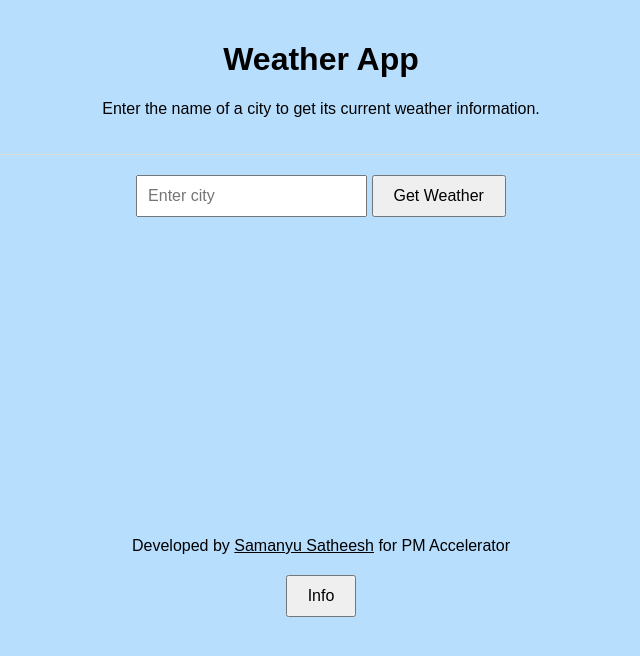
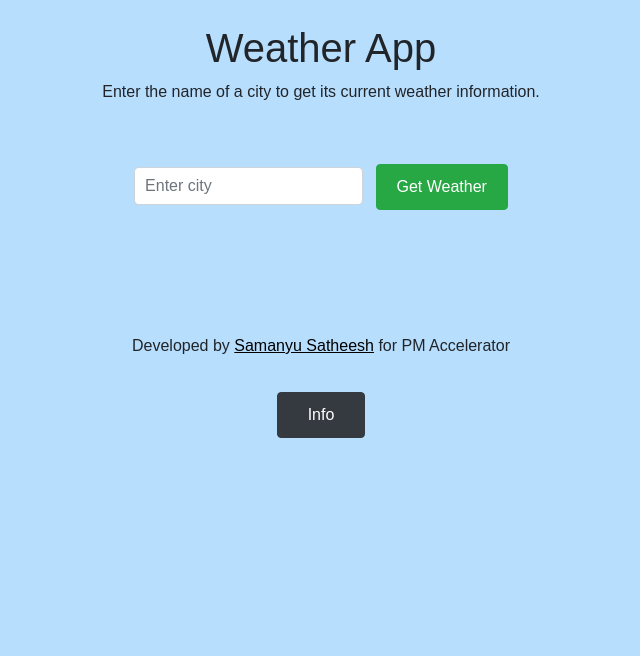
Before and after one commit to Samanyu24X/WeatherApp, a Flask app: page / in a window 1280 px wide. Shown: the top 656 px of the page, without its empty margins (319-959 px from the left). Run offline with Flask 3, Linux system fonts and the light colour scheme; some libraries are stand-ins or nearby versions.

Commit message:
implemented backend logic to return weather info AND icon, updated frontend with Bootstrap

```diff
--- a/app.py
+++ b/app.py
@@ -1,5 +1,6 @@
 from flask import Flask, render_template, request, jsonify
 import requests
+from config import WEATHER_API_KEY  # import the API key from config.py
 
 app = Flask(__name__)
 
@@ -11,20 +12,28 @@ def index():
 def weather():
     location = request.args.get('location')
 
-    # calling the API (need to replace this with the API key and endpoint)
-    weather_api_url = f'http://api.weatherapi.com/v1/current.json?key=YOUR_API_KEY&q={location}'
+    if not location:
+        return jsonify({'error': 'No location provided'}), 400
+
+    weather_api_url = f'http://api.weatherapi.com/v1/current.json?key={WEATHER_API_KEY}&q={location}'
     response = requests.get(weather_api_url)
+
+    if response.status_code != 200:
+        return jsonify({'error': 'Could not retrieve weather data'}), response.status_code
+
     data = response.json()
 
-    # Extract relevant data from the API response
+    # xxtract the data we want from the API response
     description = data.get('current', {}).get('condition', {}).get('text', 'No description available')
     image_url = data.get('current', {}).get('condition', {}).get('icon', '')
+    temp_fahrenheit = data.get('current', {}).get('temp_f', 'N/A')  # the temperature in Fahrenheit
 
-    # Return the data as JSON
-    # possibly return an image as well?
+    # returns the data as JSON, including the location
     return jsonify({
+        'location': location,  # include the location in the response
         'description': description,
-        'imageUrl': f'http:{image_url}'  # Prefix with 'http:' if the image URL is relative
+        'imageUrl': f'http:{image_url}',  # prefix with 'http:' if the image URL is relative
+        'temperature': temp_fahrenheit  # include the temperature in Fahrenheit
     })
 
 if __name__ == '__main__':
--- a/static/css/styles.css
+++ b/static/css/styles.css
@@ -1,3 +1,7 @@
+html {
+    overflow-y: scroll; /* scrollbar is always present, this avoids "shift" motion when scrollbar appears/disappears */
+}
+
 body {
     font-family: Arial, sans-serif;
     margin: 0;
@@ -8,7 +12,6 @@ body {
 
 #header {
     padding: 20px;
-    border-bottom: 1px solid #ddd;
 }
 
 #search {
@@ -26,17 +29,50 @@ body {
     cursor: pointer;
 }
 
+#aboutMe {
+    padding-top: 100px;
+}
+
+#aboutMe a {
+    color: black;
+    text-decoration: underline;
+}
+
 #info {
     margin: 20px;
+    padding-top: 10px;
 }
 
 #infoButton {
-    padding: 10px 20px;
+    padding: 10px 30px;
     font-size: 16px;
     cursor: pointer;
 }
 
 #infoText {
-    margin-top: 10px;
+    display: none;
+    margin: 20px auto;
+    max-width: 600px;
     font-size: 14px;
+    padding: 10px;
+    background-color: #b8defe;
+    box-shadow: 0px 0px 10px rgba(0, 0, 0, 0.1);
 }
+
+#weatherInfo {
+    text-align: center;
+    padding: 20px;
+    margin: 20px auto;
+    max-width: 850px;
+    margin-top: 20px;
+    border-radius: 10px;
+    background-color: #b8defe;
+}
+
+#weatherImage {
+    display: block;
+    margin: 0 auto;
+    width: 150px;
+    height: 150px;
+    object-fit: contain;
+}
--- a/static/js/scripts.js
+++ b/static/js/scripts.js
@@ -3,7 +3,7 @@ document.addEventListener('DOMContentLoaded', function() {
     const infoText = document.getElementById('infoText');
 
     infoButton.addEventListener('click', function() {
-        // Toggle the visibility of the info text
+        // toggles the visibility of the info text
         if (infoText.style.display === 'none') {
             infoText.style.display = 'block';
         } else {
@@ -15,11 +15,11 @@ document.addEventListener('DOMContentLoaded', function() {
     searchButton.addEventListener('click', function() {
         const location = document.getElementById('location').value;
         if (location) {
-            // Make a request to the backend
+            // make a request to the backend
             fetch(`/weather?location=${encodeURIComponent(location)}`)
                 .then(response => response.json())
                 .then(data => {
-                    // Display the weather info
+                    // display the weather info
                     displayWeatherInfo(data);
                 })
                 .catch(error => console.error('Error fetching weather data:', error));
@@ -33,11 +33,22 @@ document.addEventListener('DOMContentLoaded', function() {
         const weatherText = document.getElementById('weatherText');
         const weatherImage = document.getElementById('weatherImage');
 
-        // update the weather info and image (if I do the image)
-        weatherText.textContent = data.description;
+        // this is the initial message text before we add any special text based on weather
+        let message = `It is ${data.description} in ${data.location}, with a temperature of ${data.temperature} degrees.`;
+
+        // add conditional messages based on the weather description
+        if (data.description.toLowerCase().includes('sunny')) {
+            message += ' Remember to grab some sunscreen!';
+        } else if (data.description.toLowerCase().includes('rain')) {
+            message += ' Make sure you grab an umbrella!';
+        }
+
+        // update the weather info with the complete message
+        weatherText.textContent = message;
         weatherImage.src = data.imageUrl;
 
         // show the weather info section
         weatherInfo.style.display = 'block';
     }
+
 });
--- a/templates/index.html
+++ b/templates/index.html
@@ -4,40 +4,47 @@
     <meta charset="UTF-8">
     <meta name="viewport" content="width=device-width, initial-scale=1.0">
     <title>Weather App</title>
+    <!-- Bootstrap CSS -->
+    <link href="https://stackpath.bootstrapcdn.com/bootstrap/4.5.2/css/bootstrap.min.css" rel="stylesheet">
+    <!-- Custom CSS -->
     <link rel="stylesheet" href="{{ url_for('static', filename='css/styles.css') }}">
     <script defer src="{{ url_for('static', filename='js/scripts.js') }}"></script>
 </head>
 <body>
+    <div class="container">
         <!-- Main Title and Description -->
-    <div id="header">
+        <div id="header" class="text-center py-4">
             <h1>Weather App</h1>
             <p>Enter the name of a city to get its current weather information.</p>
         </div>
 
-    <!-- Weather Info Display -->
-    <div id="weatherInfo" style="display: none;">
-        <h2>Weather Details</h2>
-        <img id="weatherImage" src="" alt="Weather Image" style="display: block; max-width: 100%; height: auto;">
-        <p id="weatherText"></p>
+        <!-- Search Bar and Button -->
+        <div id="search" class="text-center mb-4">
+            <input type="text" id="location" class="form-control d-inline-block w-auto" placeholder="Enter city">
+            <button id="searchButton" class="btn btn-success ml-2">Get Weather</button>
         </div>
 
-    <!-- Search Bar and Button -->
-    <div id="search">
-        <input type="text" id="location" placeholder="Enter city">
-        <button id="searchButton">Get Weather</button>
+        <!-- Weather Info Display -->
+        <div id="weatherInfo" class="text-center mb-4" style="display: none;">
+            <img id="weatherImage" src="" alt="Weather Image" class="img-fluid mb-2" style="width: 150px; height: 150px;">
+            <h3 id="weatherText"></h3>
         </div>
 
-    <div id="aboutMe">
-        <p style="padding-top: 300px;">Developed by <a style="color: black;" href="https://www.linkedin.com/in/samanyu-satheesh/" target="_blank">Samanyu Satheesh</a> for PM Accelerator</p>
+        <div id="aboutMe" class="text-center mb-4">
+            <p>Developed by <a href="https://www.linkedin.com/in/samanyu-satheesh/" target="_blank">Samanyu Satheesh</a> for PM Accelerator</p>
         </div>
 
         <!-- Info Button and Info Text -->
-    <div id="info">
-        <button id="infoButton">Info</button>
-        <div id="infoText" style="display: none;">
-            <p>This weather app allows you to search for the current weather in any city. Enter the city name and click "Get Weather" to see the information.</p>
+        <div id="info" class="text-center mb-4">
+            <button id="infoButton" class="btn btn-dark">Info</button>
+            <div id="infoText" class="alert alert-info mt-2" style="display: none;">
+                <p>The Product Manager Accelerator Program is designed to support PM professionals through every stage of their career. From students looking for entry-level jobs to Directors looking to take on a leadership role, our program has helped over hundreds of students fulfill their career aspirations.</p>
             </div>
         </div>
-
+    </div>
+    <!-- Bootstrap JS and dependencies (if needed) -->
+    <script src="https://code.jquery.com/jquery-3.5.1.slim.min.js"></script>
+    <script src="https://cdn.jsdelivr.net/npm/@popperjs/core@2.9.2/dist/umd/popper.min.js"></script>
+    <script src="https://stackpath.bootstrapcdn.com/bootstrap/4.5.2/js/bootstrap.min.js"></script>
 </body>
 </html>
```
Also changed, not shown: 1 other file. Lines whose indentation alone changed are shown as unchanged.
